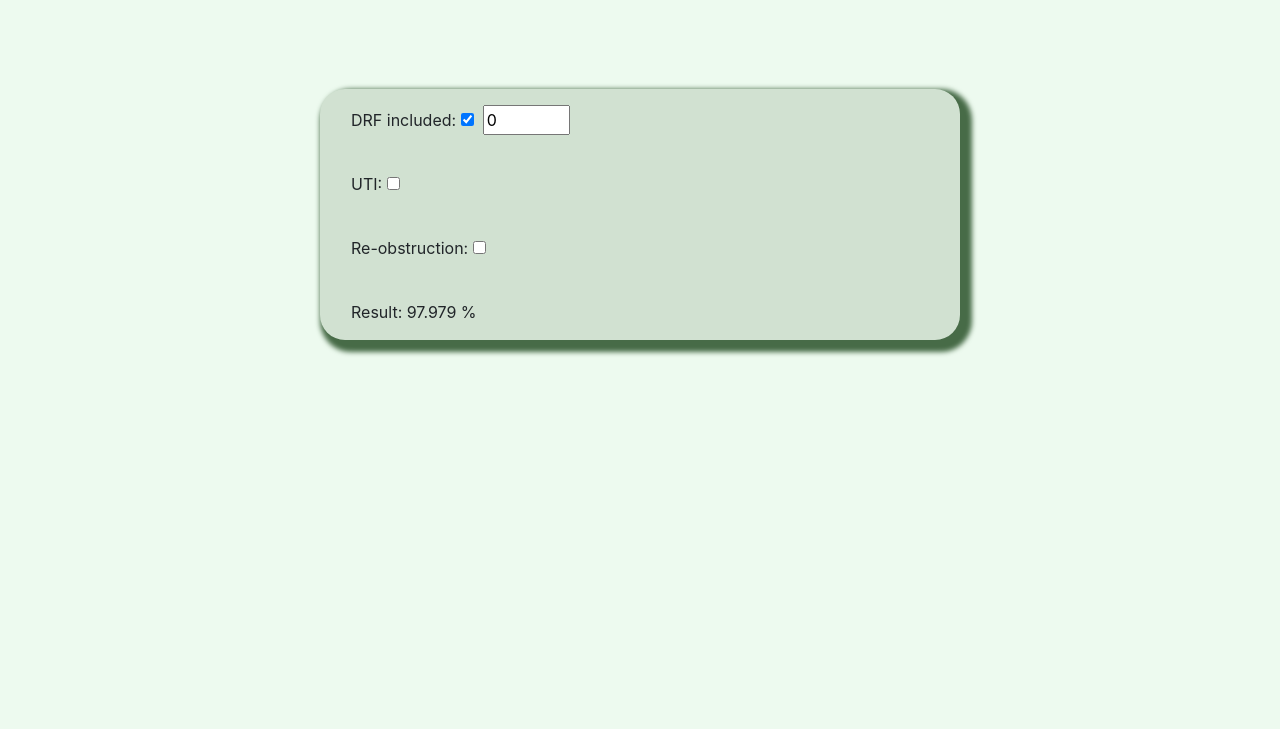
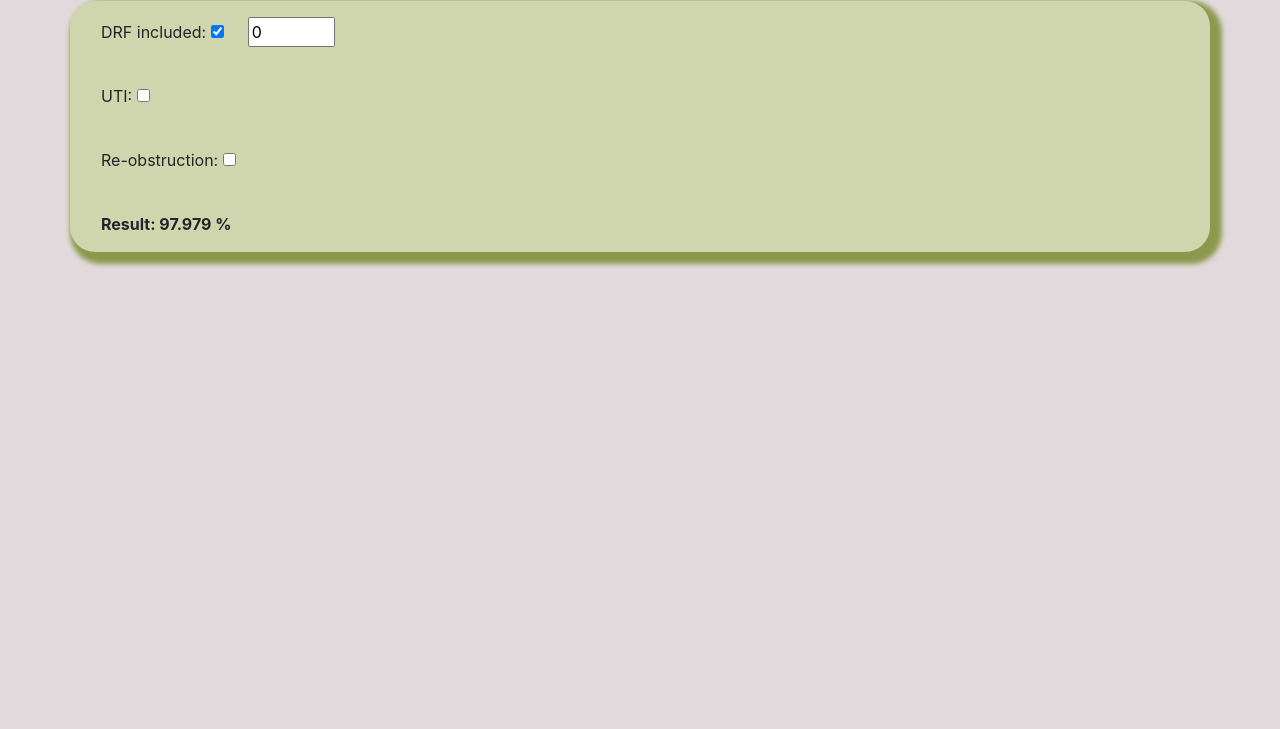
Before and after one commit to kerimoff/PPHN_calculator, a plain HTML site: page index.html in a window 1280 px wide. Shown: the part 71-800 px from the top of the page. Drawn offline with nearby package versions, Linux system fonts and the light colour scheme.

Commit message:
h1 and some style changes

```diff
--- a/index.html
+++ b/index.html
@@ -9,7 +9,8 @@
 </head>
 <body>
 
-    <div class="container w-50">
+    <h1 class="text-center mt-3">PPHN Calculator</h1>
+    <div class="container">
             <div class="flex-column ">
 
                 <div class="p-3">
@@ -29,7 +30,7 @@
                     <input type="checkbox" id="re_obst" name="re_obst">
                 </div>
 
-                <p class="p-3">Result: <span id="result"> 0 </span> % </p>
+                <p class="p-3 strong">Result: <span id="result"> 0 </span> % </p>
 
             </div>
         </div>
--- a/style.css
+++ b/style.css
@@ -1,10 +1,18 @@
 body{
-    background-color: rgb(237, 250, 239) !important;
+    background-color: rgba(218, 206, 210, 0.767)!important;
 }
 
 .container{
-    margin: 10em auto;
-    background-color: rgb(209, 225, 209);
-    box-shadow: 6px 6px 5px 6px rgb(71, 107, 71);
+    margin: 5px auto;
+    background-color: rgb(207,214,173);
+    box-shadow: 6px 6px 5px 6px rgb(140, 153, 77);
     border-radius: 25px;
 }
+
+#drf_value{
+    margin-left: 15px;
+}
+
+.strong{
+    font-weight: bold;
+}
```
